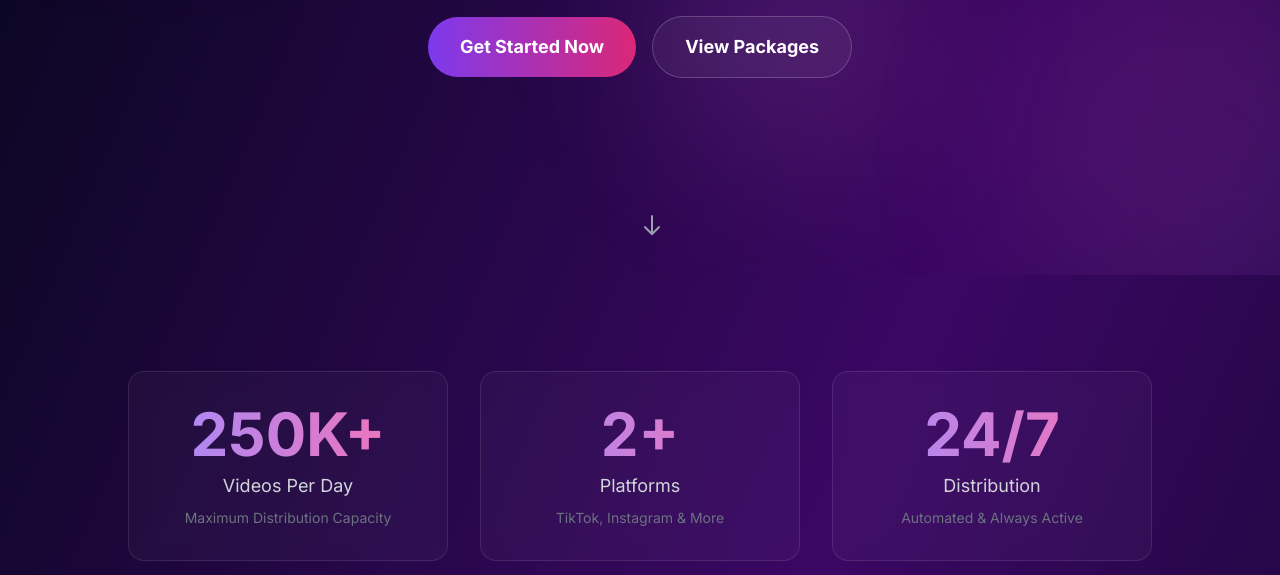
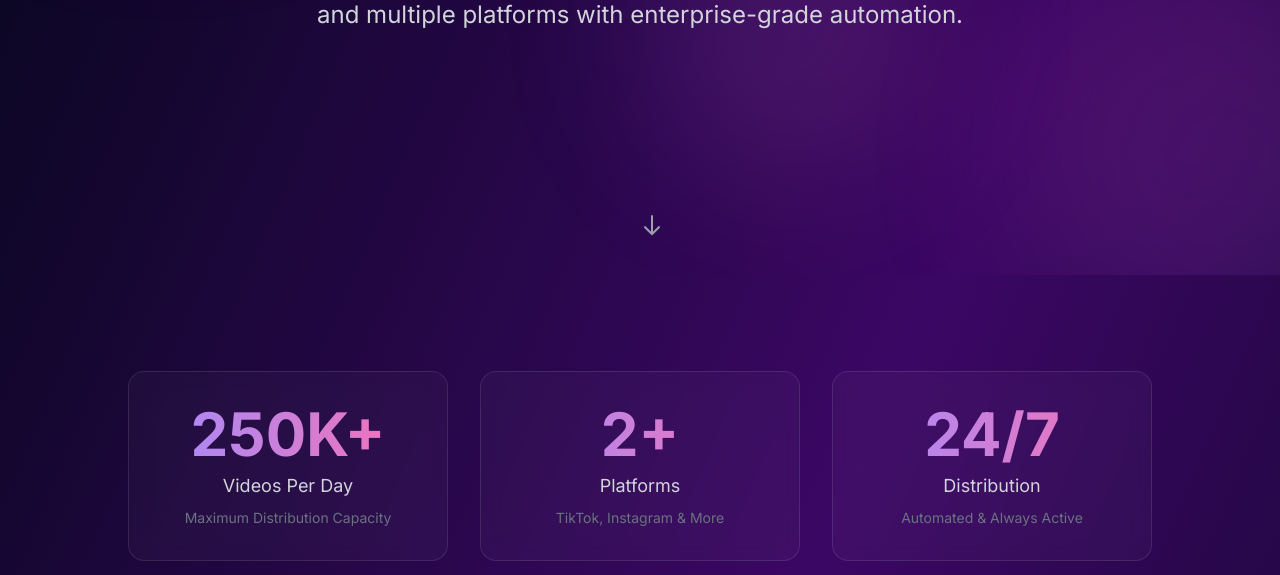
Before and after one commit to Tacotitti/vidimass-website, a plain HTML site: page index.html in a window 1280 px wide. Shown: the part 525-1100 px from the top of the page. Drawn offline with nearby package versions, Linux system fonts and the light colour scheme.

Commit message:
Remove hero CTA buttons: delete 'Get Started Now' and 'View Packages' buttons from homepage

```diff
--- a/index.html
+++ b/index.html
@@ -118,16 +118,6 @@
                 <p class="text-xl md:text-2xl text-gray-300 mb-12 max-w-3xl mx-auto leading-relaxed">
                     Distribute up to <span class="font-bold text-violet-400">250,000 videos daily</span> across TikTok, Instagram, and multiple platforms with enterprise-grade automation.
                 </p>
-
-                <!-- CTA Buttons -->
-                <div class="flex flex-col sm:flex-row items-center justify-center gap-4 mb-16">
-                    <a href="contact.html" class="cta-primary px-8 py-4 bg-gradient-to-r from-violet-600 to-pink-600 rounded-full font-bold text-lg hover:shadow-2xl hover:shadow-violet-500/50 transition-all transform hover:scale-105 w-full sm:w-auto text-center">
-                        <span data-i18n="hero_cta_primary">Get Started Now</span>
-                    </a>
-                    <a href="#packages" class="cta-secondary px-8 py-4 bg-white/5 backdrop-blur-sm border border-white/20 rounded-full font-bold text-lg hover:bg-white/10 transition-all w-full sm:w-auto text-center">
-                        <span data-i18n="hero_cta_secondary">View Packages</span>
-                    </a>
-                </div>
             </div>
         </div>
 
```
